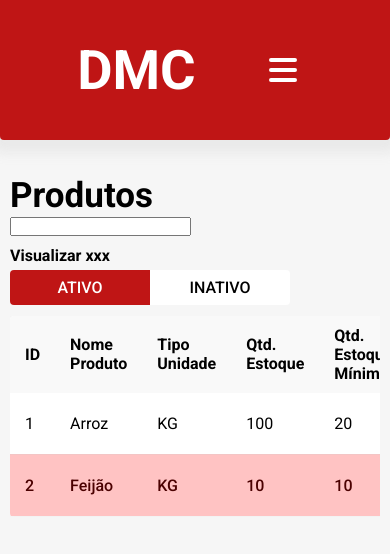
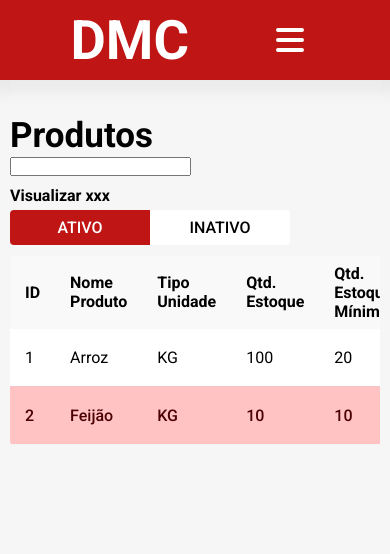
Before and after one commit to MatheusFelipe-UNI/PI-III-CestasBasicas, a React (Vite) app in the folder client/: page /produtos in a window 390 px wide. Shown: the top 554 px of the page. Built offline with nearby package versions, Linux system fonts and the light colour scheme.

Commit message:
refactor(client/css): altera esquema de responsividade do sistema

```diff
--- a/client/src/App.css
+++ b/client/src/App.css
@@ -4,15 +4,18 @@
 
 main {
    width: 100%;
+   height: 100vh;
+   margin-left: var(--fixWidthNav);
    padding: 20px;
+   overflow-y: auto;
 }
 
-@media only screen and (max-width: 1399px) {
+/* @media only screen and (max-width: 1399px) {
    main {
       width: calc(100% - var(--widthNavResp));
       margin: 0 auto;
    }
-}
+} */
 
 @media only screen and (max-width: 991px) {
    .contentContainer {
@@ -21,6 +24,8 @@ main {
 
    main {
       width: 100%;
+      height: calc(100dvh - (var(--heightNavResp) - 20px));
+      margin-left: auto;
    }
 }
 
--- a/client/src/Components/Navbar/Navbar.module.css
+++ b/client/src/Components/Navbar/Navbar.module.css
@@ -7,13 +7,17 @@ Estilização Geral
 */
 
 header.navContainer {
+    position: fixed;
     width: var(--fixWidthNav);
-    min-height: 100vh;
+    height: 100vh;
     background-color: var(--colorPrim);
     box-shadow: 0px 4px 12px 9px rgba(191, 191, 191, 0.21);
     color: white;
-    position: relative;
+    overflow-y: auto;
+}
 
+header.navContainer::-webkit-scrollbar {
+    display: none;
 }
 
 
@@ -296,7 +300,9 @@ Responsividade
     } */
 }
 
-@media only screen and (max-width: 1399px) {
+/* Não está sendo utilizado no momento */
+
+/* @media only screen and (max-width: 1399px) {
     header.navContainer {
         width: var(--widthNavResp);
     }
@@ -308,13 +314,15 @@ Responsividade
         font-size: var(--fontSizeNavResp);
 
     }
-}
+} */
 
 
 
-@media only screen and (max-width: 991px) {
+/* @media only screen and (max-width: 991px) {
     header.navContainer {
+        position: relative;
         width: 100%;
+        height: auto;
         min-height: 100%;
         padding: 10px 20px;
         border-radius: 0 0 var(--fixBorderRadius) var(--fixBorderRadius);
@@ -363,7 +371,7 @@ Responsividade
 
     }
 
-    /* sublista */
+    //sublista
 
     .navContent__info ul li ul {
         position: absolute;
@@ -385,30 +393,151 @@ Responsividade
 
     .info__login__user p.login__user__name { margin-bottom: 10px; }
 
+} */
+
+@media only screen and (max-width: 991px) {
+    header.navContainer {
+        position: relative;
+        width: 100%;
+        height: auto;
+        min-height: 100%;
+        display: flex;
+        justify-content: space-evenly;
+        align-items: center;
+        max-height: var(--heightNavResp);
+        overflow-y: initial;
+    }
+
+    .navContent__logo {
+        height: calc(var(--heightNavResp) - 20px);
+    }
+
+    .navContent__info {
+        --recalc-fix-heightNavResp: calc(var(--heightNavResp) - 20px);
+
+        position: fixed;
+        left: 0;
+        top: var(--recalc-fix-heightNavResp);
+        width: var(--widthNavResp);
+        height: calc(100dvh - var(--recalc-fix-heightNavResp));
+        display: flex;
+        flex-direction: column;
+        align-items: center;
+        background-color: var(--colorPrim);
+        padding-bottom: 20px;
+        transform: translateX(-100%);
+        transition: .3s ease;
+        z-index: 3;
+        overflow-y: auto;
+
+    }
+
+    .navContent__info::-webkit-scrollbar {
+        display: none;
+    }
+
+    .navContent__info__active {
+        transform: translateX(0);
+    }
+
+    .navContent__info ul {
+        display: flex;
+        flex-direction: column;
+
+    }
+
+    /* Sublista */
+    .navContent__info ul li ul {
+        position: static;
+        background-color: transparent;
+    }
+
+    .navContent__info ul li:not(:has(ul))::before {
+        border-radius: var(--fixBorderRadius);
+    }
+
+    .navContent__info ul li:has(ul) {
+        margin-right: 0;
+    }
+
+    .navContent__info ul li ul li {
+        margin: 10px 0;
+    }
+
+    .navContent__info ul li.activeDropDown {
+        border-radius: var(--fixBorderRadius);
+    }
+
+    .navContent__info .navContent__info__login {
+        background-color: white;
+        color: var(--colorPrim);
+        margin-top: 2em;
+        padding: 10px 20px;
+        font-size: 1em;
+        border-radius: var(--fixBorderRadius);
+    }
+
+    .info__login__user .login__user__icon {
+        background-color: var(--colorPrim);
+        color: white;
+    }
+
+    .info__login__user p.login__user__name { color: black; }
+
+    .navContent__info__login button.info__login__btn {
+        padding: 10px 30px;
+        background-color: var(--colorPrim);
+        color: white;
+        border: 1px solid var(--colorPrim);
+    }
+
+    .navContent__info__login button.info__login__btn:hover {
+        color: var(--colorPrim);
+    }
+
+    .navContent__info__login button.info__login__btn
+    .login__btn__icon {
+        font-size: 25px;
+    }
+
+    .navContent__menuBtn {
+        display: flex;
+    }
+
 }
 
 @media only screen and (max-width: 880px) {
     header.navContainer {
         position: relative;
+        width: 100%;
+        height: auto;
+        min-height: 100%;
         display: flex;
         justify-content: space-evenly;
         align-items: center;
-        max-height: 140px;
+        max-height: var(--heightNavResp);
+        overflow-y: initial;
+    }
+
+    .navContent__logo {
+        height: calc(var(--heightNavResp) - 20px);
     }
 
     .navContent__info {
+        --recalc-fix-heightNavResp: calc(var(--heightNavResp) - 20px);
         position: absolute;
+        top: var(--recalc-fix-heightNavResp);
+        width: 100%;
+        height: calc(100dvh - var(--recalc-fix-heightNavResp));
         display: flex;
         flex-direction: column;
-        justify-content: center;
         align-items: center;
-        width: 100%;
-        top: 130px;
         background-color: var(--colorPrim);
-        min-height: 100vh;
+        padding-bottom: 20px;
         transform: translateX(-100%);
         transition: .3s ease;
         z-index: 3;
+        overflow-y: auto;
 
     }
 
--- a/client/src/assets/css/Table.css
+++ b/client/src/assets/css/Table.css
@@ -153,7 +153,7 @@ table thead tr th.tableContent__actionTitle {
 }
 
 table th, table td {
-    padding: 10px 15px;
+    padding: 8px 15px;
 
 }
 
--- a/client/src/assets/css/var.css
+++ b/client/src/assets/css/var.css
@@ -14,7 +14,7 @@
    --colorGreen: #28a745;
 
    /* Valores fixos */
-   --fixWidthNav: 240px;
+   --fixWidthNav: 220px;
    --fixBorderRadius: 4px;
 
    /* para textos */
@@ -42,6 +42,7 @@
   /* Variáveis para o responsivo */
   --fontSizeContentResp: 1.65em;
   --fontSizeNavResp: 18px;
-  --widthNavResp: 240px;
+  --widthNavResp: 280px;
+  --heightNavResp: 100px;
 
 }
```
